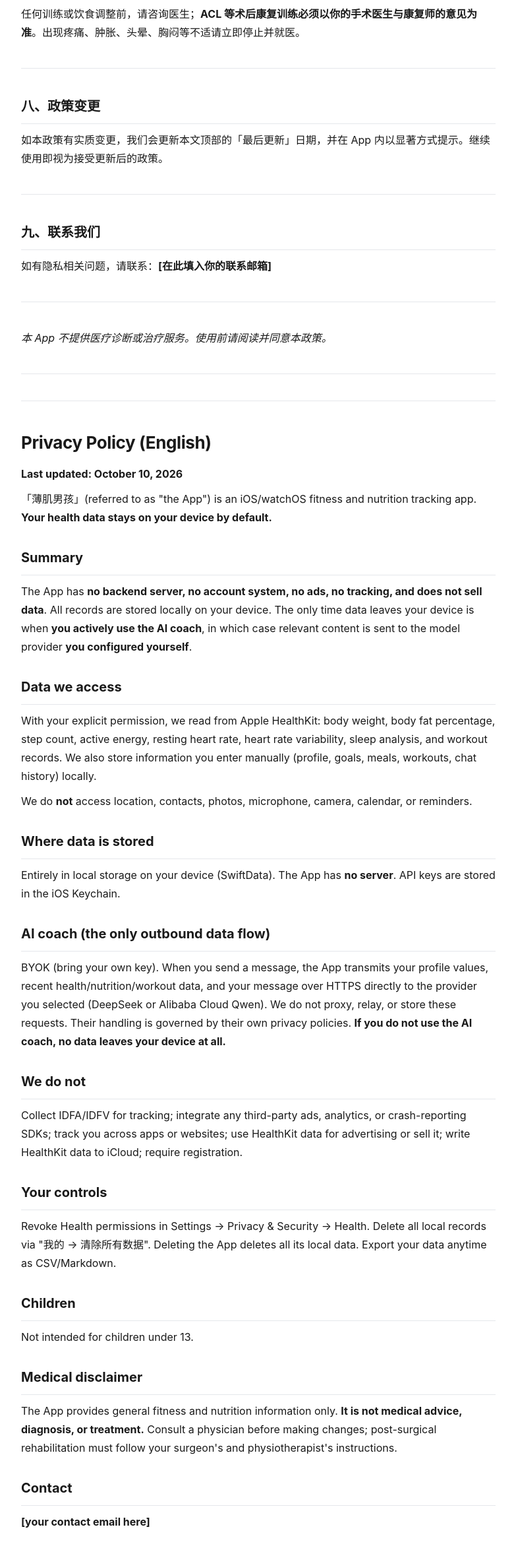
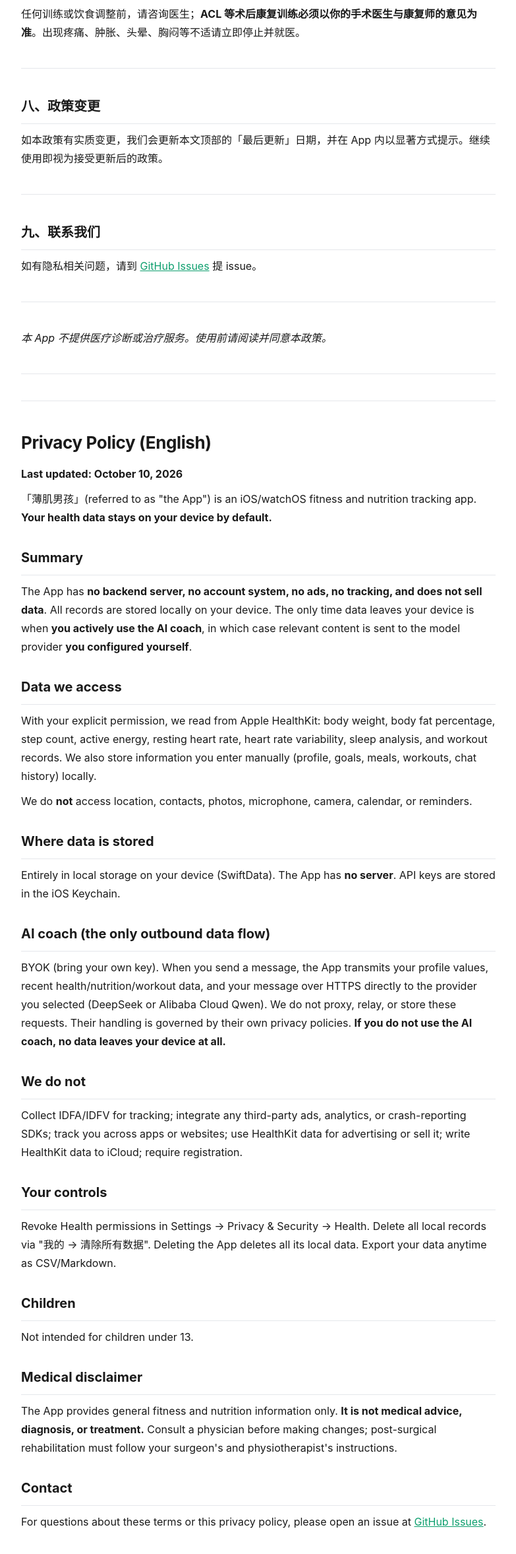
Before and after one commit to LauMax/bojinanhai-legal, a plain HTML site: page privacy.html in a window 1280 px wide. Shown: the part 2830-5185 px from the top of the page at 66% size, without its empty margins (248-1031 px from the left). Drawn offline with Linux system fonts and the light colour scheme.

Commit message:
把联系邮箱占位符换成可用的联系方式（GitHub Issues）
App Review 会检查隐私政策与用户协议是否提供有效联系方式，
留 [在此填入你的联系邮箱] 占位符是提交前的实际风险。
改为指向本仓库 Issues 页面：真实可用，且不暴露个人邮箱。
（如需换成自己的邮箱，改 health/app/store/*.md 后重新生成即可）

```diff
--- a/privacy.html
+++ b/privacy.html
@@ -108,7 +108,7 @@ strong{font-weight:650}
 <p>如本政策有实质变更，我们会更新本文顶部的「最后更新」日期，并在 App 内以显著方式提示。继续使用即视为接受更新后的政策。</p>
 <hr/>
 <h2>九、联系我们</h2>
-<p>如有隐私相关问题，请联系：<strong>[在此填入你的联系邮箱]</strong></p>
+<p>如有隐私相关问题，请到 <a href="https://github.com/LauMax/bojinanhai-legal/issues">GitHub Issues</a> 提 issue。</p>
 <hr/>
 <p><em>本 App 不提供医疗诊断或治疗服务。使用前请阅读并同意本政策。</em></p>
 <hr/>
@@ -134,6 +134,6 @@ strong{font-weight:650}
 <h2>Medical disclaimer</h2>
 <p>The App provides general fitness and nutrition information only. <strong>It is not medical advice, diagnosis, or treatment.</strong> Consult a physician before making changes; post-surgical rehabilitation must follow your surgeon's and physiotherapist's instructions.</p>
 <h2>Contact</h2>
-<p><strong>[your contact email here]</strong></p>
+<p>For questions about these terms or this privacy policy, please open an issue at <a href="https://github.com/LauMax/bojinanhai-legal/issues">GitHub Issues</a>.</p>
 </body>
 </html>
```
Also changed, not shown: terms.html (+2 -2 lines).
